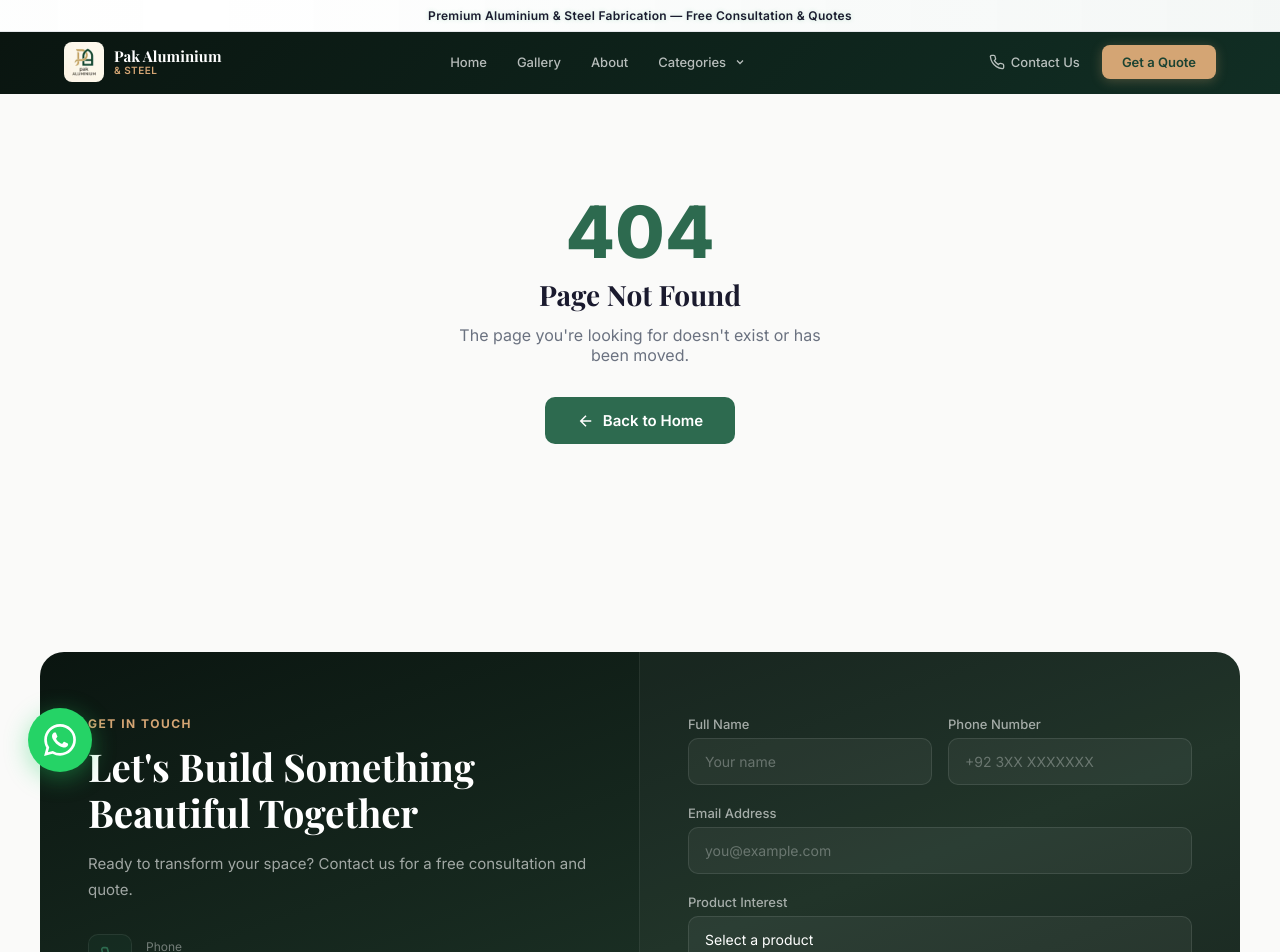
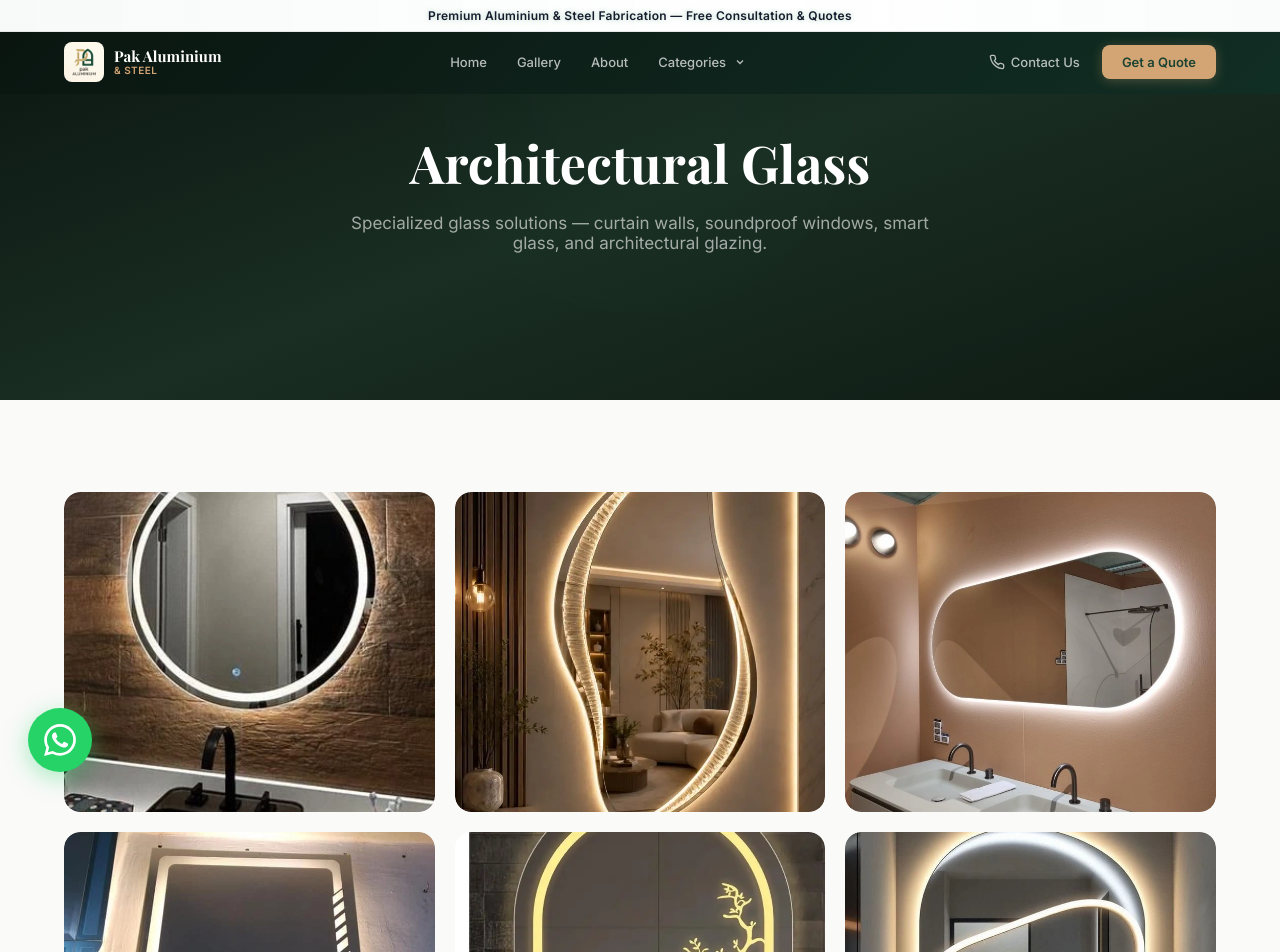
Before and after one commit to shahidburhan37-dotcom/pak-aluminium-steel, a React (Vite) app: page /glass in a window 1280 px wide. Shown: the top 952 px of the page. Built offline with nearby package versions, Linux system fonts and the light colour scheme.

Commit message:
feat: restore Architectural Glass page alongside new Windows category

```diff
--- a/src/App.jsx
+++ b/src/App.jsx
@@ -6,6 +6,7 @@ import ErrorBoundary from './components/ErrorBoundary'
 import Home from './pages/Home'
 
 const Windows = lazy(() => import('./pages/Windows'))
+const Glass = lazy(() => import('./pages/Glass'))
 const Railings = lazy(() => import('./pages/Railings'))
 const Doors = lazy(() => import('./pages/Doors'))
 const ShowerCabins = lazy(() => import('./pages/ShowerCabins'))
@@ -112,6 +113,7 @@ export default function App() {
           <Routes>
             <Route path="/" element={<Home />} />
             <Route path="/windows" element={<Windows />} />
+            <Route path="/glass" element={<Glass />} />
             <Route path="/railings" element={<Railings />} />
             <Route path="/doors" element={<Doors />} />
             <Route path="/shower-cabins" element={<ShowerCabins />} />
--- a/src/components/Navbar.jsx
+++ b/src/components/Navbar.jsx
@@ -110,6 +110,10 @@ export default function Navbar() {
                   <img src="/images/products/windows/aluminum-casement-window.webp" alt="Windows" />
                   <span>Windows</span>
                 </Link>
+                <Link to="/glass">
+                  <img src="/images/products/glass/curtain-walling-facade.webp" alt="Glass" />
+                  <span>Architectural Glass</span>
+                </Link>
                 <Link to="/panels">
                   <img src="/images/products/panels/aluminum-composite-panel-cladding.webp" alt="Panels" />
                   <span>Composite Panels</span>
@@ -157,7 +161,8 @@ export default function Navbar() {
         <Link to="/shower-cabins" onClick={() => setMobileOpen(false)} style={{ animationDelay: '0.4s' }}>Shower Cabins</Link>
         <Link to="/terraces" onClick={() => setMobileOpen(false)} style={{ animationDelay: '0.45s' }}>Terraces</Link>
         <Link to="/windows" onClick={() => setMobileOpen(false)} style={{ animationDelay: '0.5s' }}>Windows</Link>
-        <Link to="/panels" onClick={() => setMobileOpen(false)} style={{ animationDelay: '0.55s' }}>Composite Panels</Link>
+        <Link to="/glass" onClick={() => setMobileOpen(false)} style={{ animationDelay: '0.55s' }}>Architectural Glass</Link>
+        <Link to="/panels" onClick={() => setMobileOpen(false)} style={{ animationDelay: '0.6s' }}>Composite Panels</Link>
         <div className="mobile-menu-divider" />
         <button onClick={() => { setMobileOpen(false); scrollTo('#whatsapp') }} style={{ background: 'none', border: 'none', cursor: 'pointer', fontSize: 20, fontWeight: 600, color: 'var(--color-text)', animationDelay: '0.5s', padding: 0 }}>
           Contact Us
--- /dev/null
+++ b/src/pages/Glass.jsx
@@ -0,0 +1,46 @@
+import { useEffect } from 'react'
+import { Link } from 'react-router-dom'
+import RevealDiv from '../components/RevealDiv'
+import { getProductsByCategory } from '../data/products'
+import WhatsAppButton from '../components/WhatsAppButton'
+
+const products = getProductsByCategory('glass')
+
+export default function Glass() {
+  useEffect(() => {
+    document.title = 'Architectural Glass — Pak Aluminium & Steel'
+    const desc = document.querySelector('meta[name="description"]')
+    if (desc) desc.setAttribute('content', 'Curtain walls, smart glass, soundproof windows, and specialized glazing solutions. Premium architectural glass in Lahore.')
+  }, [])
+
+  return (
+    <>
+      <div className="page-header">
+        <h1 className="page-header-title animate-hero-up delay-0">Architectural Glass</h1>
+        <p className="page-header-desc animate-hero-up delay-1">
+          Specialized glass solutions — curtain walls, soundproof windows, smart glass, and architectural glazing.
+        </p>
+      </div>
+      <section className="section">
+        <div className="masonry-grid">
+          {products.map(item => (
+            <Link to={`/product/${item.slug}`} key={item.slug} className="masonry-item" style={{ textDecoration: 'none' }}>
+              <img src={item.img} alt={item.name} className="masonry-img" loading="lazy" />
+              <div className="masonry-overlay">
+                <div className="masonry-name">{item.name}</div>
+                <div className="masonry-desc">{item.desc}</div>
+                <div className="masonry-btn">View Details <svg width="14" height="14" fill="none" stroke="currentColor" strokeWidth="2" viewBox="0 0 24 24"><path d="M5 12h14M12 5l7 7-7 7"/></svg></div>
+              </div>
+            </Link>
+          ))}
+        </div>
+        <div style={{ textAlign: 'center', marginTop: 40 }}>
+          <RevealDiv type="up">
+            <p style={{ color: 'var(--color-text-muted)', marginBottom: 16 }}>Can't find what you're looking for?</p>
+            <WhatsAppButton />
+          </RevealDiv>
+        </div>
+      </section>
+    </>
+  )
+}
```
